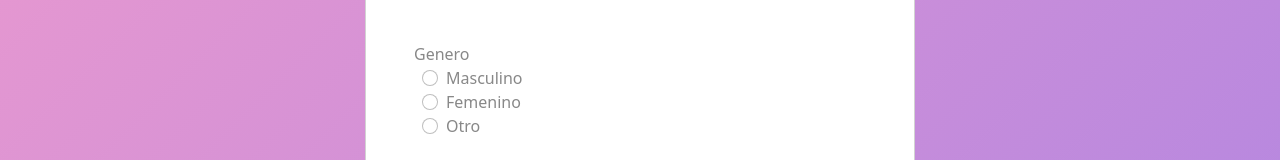
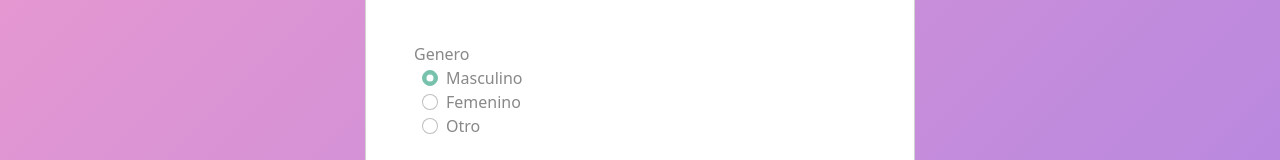
Before and after one commit to cloudluis22/formulario-practicas-materno, a React (Create React App) app: page /registro in a window 1280 px wide. Shown: the part 503-663 px from the top of the page. Built offline with nearby package versions, Linux system fonts and the light colour scheme.

Commit message:
Modificado el input del formulario registrar paciente y editar paciente

```diff
--- a/src/views/RegistrarPaciente.js
+++ b/src/views/RegistrarPaciente.js
@@ -14,7 +14,7 @@ export const RegistrarPaciente = () => {
           NombrePaciente: '',
           NombrePreferido: '',
           Edad: '',
-          Genero: '',
+          Genero: 'Masculino',
           GustosPersonales: '',
           FechaDeNacimiento: '',
           LugarDeNacimiento: '',
```
